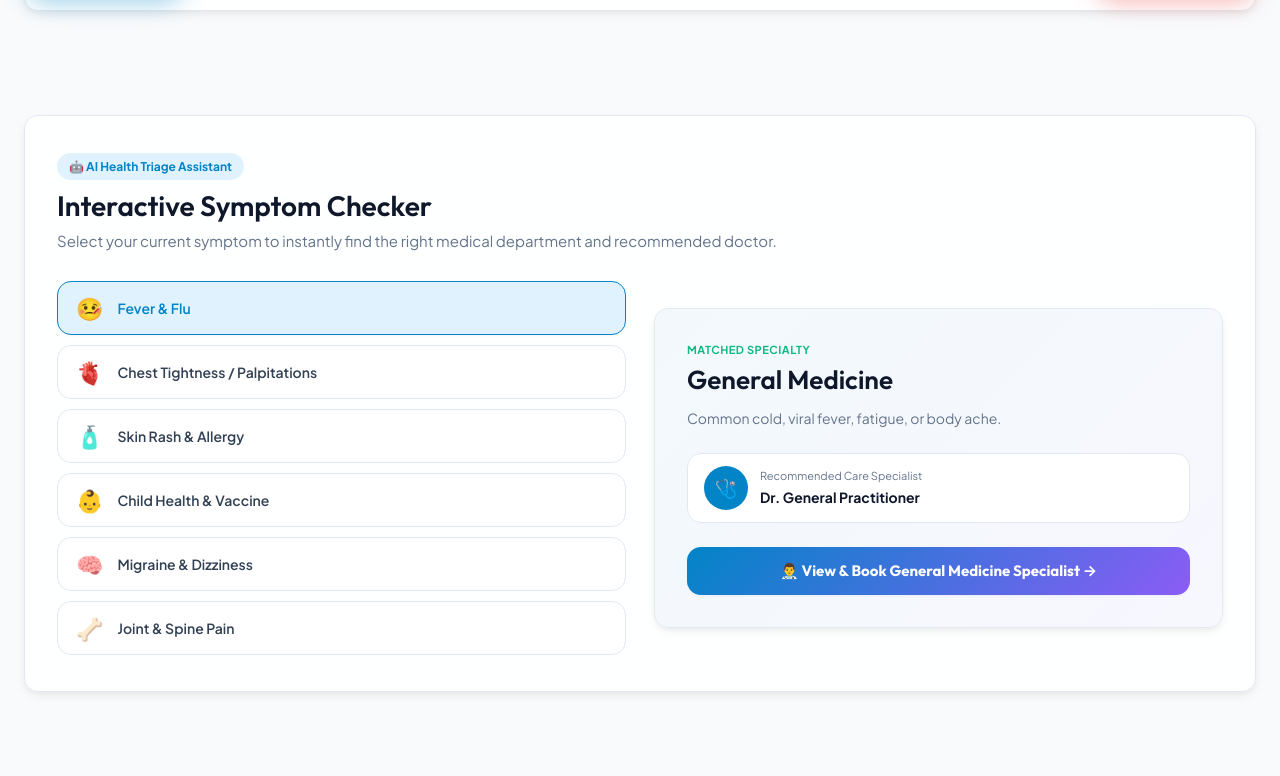
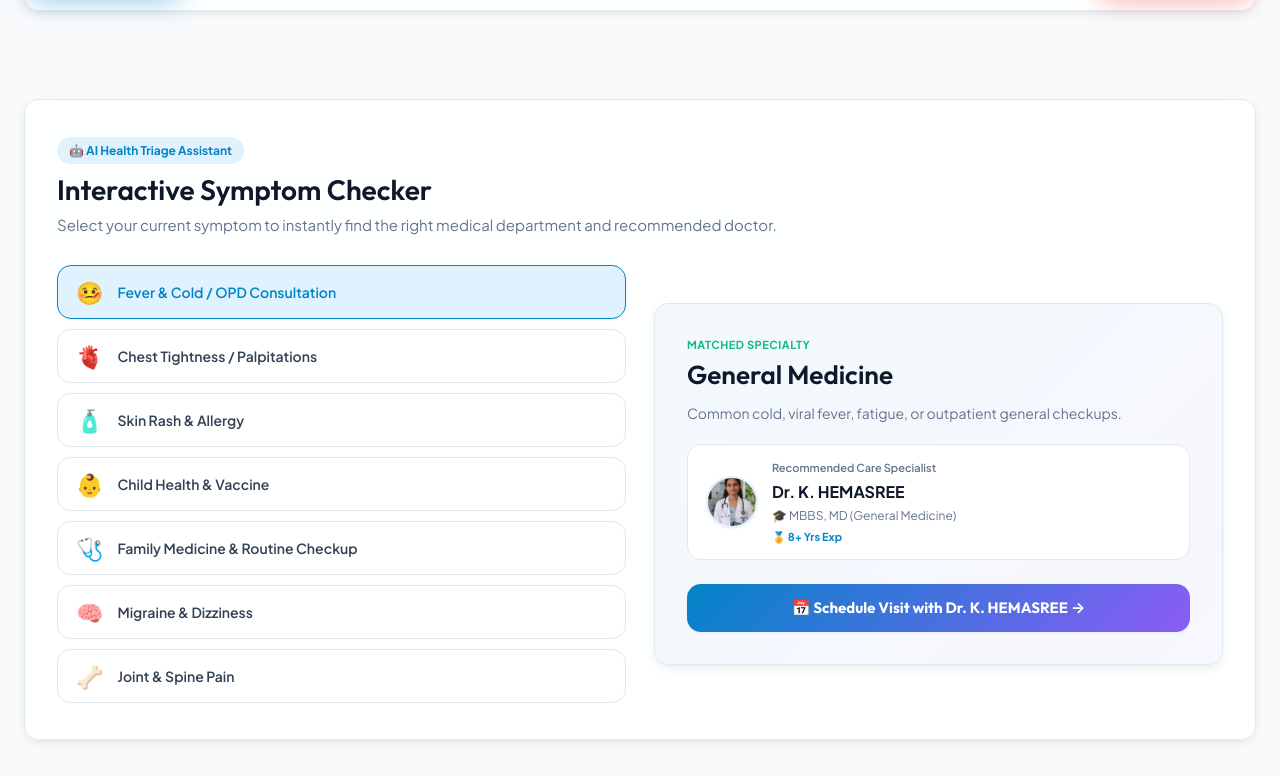
Before and after one commit to Hemasree837/Swastique-eClinic-Frontend, a React (Vite) app: page / in a window 1280 px wide. Shown: the part 784-1560 px from the top of the page. Built offline with nearby package versions, Linux system fonts and the light colour scheme.

Commit message:
Map real doctor photos, names, qualifications, and direct booking links for all symptoms in SymptomChecker

```diff
--- a/src/components/SymptomChecker.css
+++ b/src/components/SymptomChecker.css
@@ -1,6 +1,6 @@
 .symptom-checker-card {
   padding: 36px 32px;
-  margin: 32px 0;
+  margin: 16px 0;
   text-align: left;
 }
 
@@ -98,41 +98,63 @@
   font-size: 14px;
   color: var(--text-muted);
   line-height: 1.6;
-  margin-bottom: 24px;
+  margin-bottom: 20px;
 }
 
 .rec-doctor-chip {
   display: flex;
   align-items: center;
-  gap: 12px;
+  gap: 14px;
   background: var(--bg-card);
-  padding: 12px 16px;
+  padding: 14px 18px;
   border-radius: var(--radius-md);
   border: 1px solid var(--border);
   margin-bottom: 24px;
 }
 
-.doc-avatar-small {
-  width: 38px;
-  height: 38px;
-  background: var(--primary-light);
+.doc-avatar-frame-small {
+  width: 52px;
+  height: 52px;
   border-radius: 50%;
+  overflow: hidden;
+  border: 2px solid var(--primary-light);
+  flex-shrink: 0;
+  box-shadow: var(--shadow-sm);
+}
+
+.doc-avatar-frame-small img {
+  width: 100%;
+  height: 100%;
+  object-fit: cover;
+}
+
+.rec-doc-info {
   display: flex;
-  align-items: center;
-  justify-content: center;
-  font-size: 18px;
+  flex-direction: column;
+  gap: 2px;
 }
 
 .rec-doc-label {
-  display: block;
   font-size: 11px;
+  color: var(--text-muted);
+  font-weight: 600;
+}
+
+.rec-doc-name {
+  font-size: 16px;
+  font-weight: 700;
+  color: var(--text-heading);
+}
+
+.rec-doc-qual {
+  font-size: 12px;
   color: var(--text-muted);
 }
 
-.rec-doc-name {
-  font-size: 14px;
+.rec-doc-exp {
+  font-size: 11px;
   font-weight: 700;
-  color: var(--text-heading);
+  color: var(--primary);
 }
 
 .btn-book-recommendation {
--- a/src/components/SymptomChecker.jsx
+++ b/src/components/SymptomChecker.jsx
@@ -1,14 +1,101 @@
 import { useState } from "react";
 import { Link } from "react-router-dom";
+
+import drHemasree from "../assets/dr_hemasree.jpg";
+import drJithendra from "../assets/dr_jithendra.jpg";
+import drArjun from "../assets/dr_arjun.jpg";
+import drPriyanka from "../assets/dr_priyanka.jpg";
+import drNisha from "../assets/dr_nisha.jpg";
+import drRahul from "../assets/dr_rahul.jpg";
+import drSiddharth from "../assets/dr_siddharth.jpg";
+
 import "./SymptomChecker.css";
 
 const symptomsData = [
-  { id: "fever", icon: "🤒", label: "Fever & Flu", department: "General Medicine", recDoctor: "Dr. General Practitioner", desc: "Common cold, viral fever, fatigue, or body ache." },
-  { id: "heart", icon: "🫀", label: "Chest Tightness / Palpitations", department: "Cardiology", recDoctor: "Dr. Heart Specialist", desc: "Shortness of breath, elevated blood pressure, or chest pain." },
-  { id: "skin", icon: "🧴", label: "Skin Rash & Allergy", department: "Dermatology", recDoctor: "Dr. Skin Specialist", desc: "Eczema, acne, skin redness, or allergic reaction." },
-  { id: "child", icon: "👶", label: "Child Health & Vaccine", department: "Pediatrics", recDoctor: "Dr. Pediatrician", desc: "Infant fever, immunization, growth tracking." },
-  { id: "neuro", icon: "🧠", label: "Migraine & Dizziness", department: "Neurology", recDoctor: "Dr. Neuro Specialist", desc: "Chronic headache, nerve numbness, balance loss." },
-  { id: "bone", icon: "🦴", label: "Joint & Spine Pain", department: "Orthopedics", recDoctor: "Dr. Ortho Surgeon", desc: "Back ache, knee stiffness, bone fracture check." },
+  {
+    id: "fever",
+    icon: "🤒",
+    label: "Fever & Cold / OPD Consultation",
+    department: "General Medicine",
+    recDoctor: "Dr. K. HEMASREE",
+    docId: "dr_k_hemasree",
+    docImage: drHemasree,
+    qualification: "MBBS, MD (General Medicine)",
+    experience: "8+ Yrs Exp",
+    desc: "Common cold, viral fever, fatigue, or outpatient general checkups.",
+  },
+  {
+    id: "heart",
+    icon: "🫀",
+    label: "Chest Tightness / Palpitations",
+    department: "Cardiology",
+    recDoctor: "Dr. ARJUN REDDY",
+    docId: "dr_arjun_reddy",
+    docImage: drArjun,
+    qualification: "MBBS, MD (Cardiology), DM",
+    experience: "12+ Yrs Exp",
+    desc: "Shortness of breath, elevated blood pressure, angina, or chest pain.",
+  },
+  {
+    id: "skin",
+    icon: "🧴",
+    label: "Skin Rash & Allergy",
+    department: "Dermatology",
+    recDoctor: "Dr. PRIYANKA NAIR",
+    docId: "dr_priyanka_nair",
+    docImage: drPriyanka,
+    qualification: "MBBS, MD (Dermatology)",
+    experience: "7+ Yrs Exp",
+    desc: "Eczema, acne, skin redness, hair loss, or allergic reactions.",
+  },
+  {
+    id: "child",
+    icon: "👶",
+    label: "Child Health & Vaccine",
+    department: "Pediatrics",
+    recDoctor: "Dr. NISHA BHAT",
+    docId: "dr_nisha_bhat",
+    docImage: drNisha,
+    qualification: "MBBS, MD (Pediatrics)",
+    experience: "6+ Yrs Exp",
+    desc: "Infant fever, child immunization schedule, and pediatric growth tracking.",
+  },
+  {
+    id: "family",
+    icon: "🩺",
+    label: "Family Medicine & Routine Checkup",
+    department: "Family Medicine",
+    recDoctor: "Dr. G. JITHENDRA KUMAR",
+    docId: "dr_g_jithendra",
+    docImage: drJithendra,
+    qualification: "MBBS, MD (Family Medicine)",
+    experience: "7+ Yrs Exp",
+    desc: "Preventive health screenings, diabetes management, and family health guidance.",
+  },
+  {
+    id: "neuro",
+    icon: "🧠",
+    label: "Migraine & Dizziness",
+    department: "Psychiatry & Neurology",
+    recDoctor: "Dr. SIDDHARTH JOSE",
+    docId: "dr_siddharth_jose",
+    docImage: drSiddharth,
+    qualification: "MBBS, MD (Psychiatry)",
+    experience: "6+ Yrs Exp",
+    desc: "Chronic headaches, anxiety, nerve numbness, sleep issues, or dizziness.",
+  },
+  {
+    id: "bone",
+    icon: "🦴",
+    label: "Joint & Spine Pain",
+    department: "Orthopedics",
+    recDoctor: "Dr. RAHUL VARMA",
+    docId: "dr_rahul_varma",
+    docImage: drRahul,
+    qualification: "MBBS, MS (Orthopedics)",
+    experience: "11+ Yrs Exp",
+    desc: "Back ache, knee stiffness, joint inflammation, or bone injury checks.",
+  },
 ];
 
 export default function SymptomChecker() {
@@ -44,19 +131,23 @@ export default function SymptomChecker() {
           <p className="rec-desc">{selectedSymptom.desc}</p>
 
           <div className="rec-doctor-chip">
-            <div className="doc-avatar-small">🩺</div>
-            <div>
+            <div className="doc-avatar-frame-small">
+              <img src={selectedSymptom.docImage} alt={selectedSymptom.recDoctor} />
+            </div>
+            <div className="rec-doc-info">
               <span className="rec-doc-label">Recommended Care Specialist</span>
               <span className="rec-doc-name">{selectedSymptom.recDoctor}</span>
+              <span className="rec-doc-qual">🎓 {selectedSymptom.qualification}</span>
+              <span className="rec-doc-exp">🏅 {selectedSymptom.experience}</span>
             </div>
           </div>
 
           <Link
-            to="/OurDoctors"
-            state={{ specialization: selectedSymptom.department }}
+            to="/BookAppointment"
+            state={{ doctorId: selectedSymptom.docId, doctorName: selectedSymptom.recDoctor }}
             className="btn-book-recommendation"
           >
-            👨‍⚕️ View & Book {selectedSymptom.department} Specialist →
+            📅 Schedule Visit with {selectedSymptom.recDoctor} →
           </Link>
         </div>
       </div>
```
